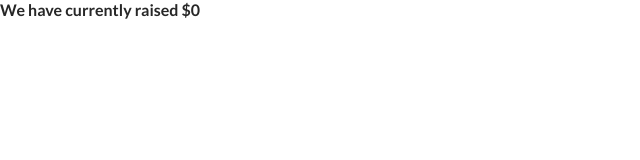
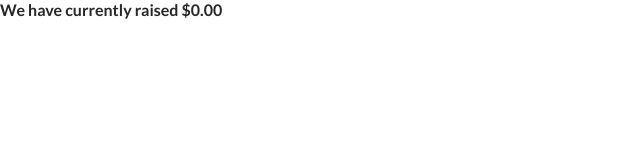
Before and after one commit to Makosai/Dingo, a React (Create React App) app in the folder react/: page /funds/1 in a window 1280 px wide. Shown: the top 160 px of the page, without its empty margins (0-640 px from the left). Built offline with nearby package versions, Linux system fonts and the light colour scheme; no server answers.

Commit message:
Split the text to make it easier to format with css.

```diff
--- a/react/src/components/pages/Funds/Funds.tsx
+++ b/react/src/components/pages/Funds/Funds.tsx
@@ -10,23 +10,35 @@ export default function Funds(props: any) {
 
   const [funds, setFunds] = useState(0);
 
-  apiFetch<number>(`funds/${username}`).then((funds) => {
-    setFunds(funds);
-  }).catch(e => {
-    console.log(e);
-  });
+  apiFetch<number>(`funds/${username}`)
+    .then((funds) => {
+      setFunds(funds / 100);
+    })
+    .catch((e) => {
+      console.log(e);
+    });
 
   useEffect(() => {
     const timer = setInterval(() => {
-      apiFetch<number>(`funds/${username}`).then((funds) => {
-        setFunds(funds);
-      }).catch(e => {
-        console.log(e);
-      });
+      apiFetch<number>(`funds/${username}`)
+        .then((funds) => {
+          setFunds(funds / 100);
+        })
+        .catch((e) => {
+          console.log(e);
+        });
     }, 10000);
 
     return () => clearInterval(timer);
   }, []);
 
-  return <div id={username}>{`We have currently raised $${funds}`}</div>;
+  return (
+    <div id={username}>
+      <span className="text">{`We have currently raised `}</span>
+      <span className="funds">{`${Number(funds).toLocaleString('en-US', {
+        style: 'currency',
+        currency: 'USD',
+      })}`}</span>
+    </div>
+  );
 }
```
